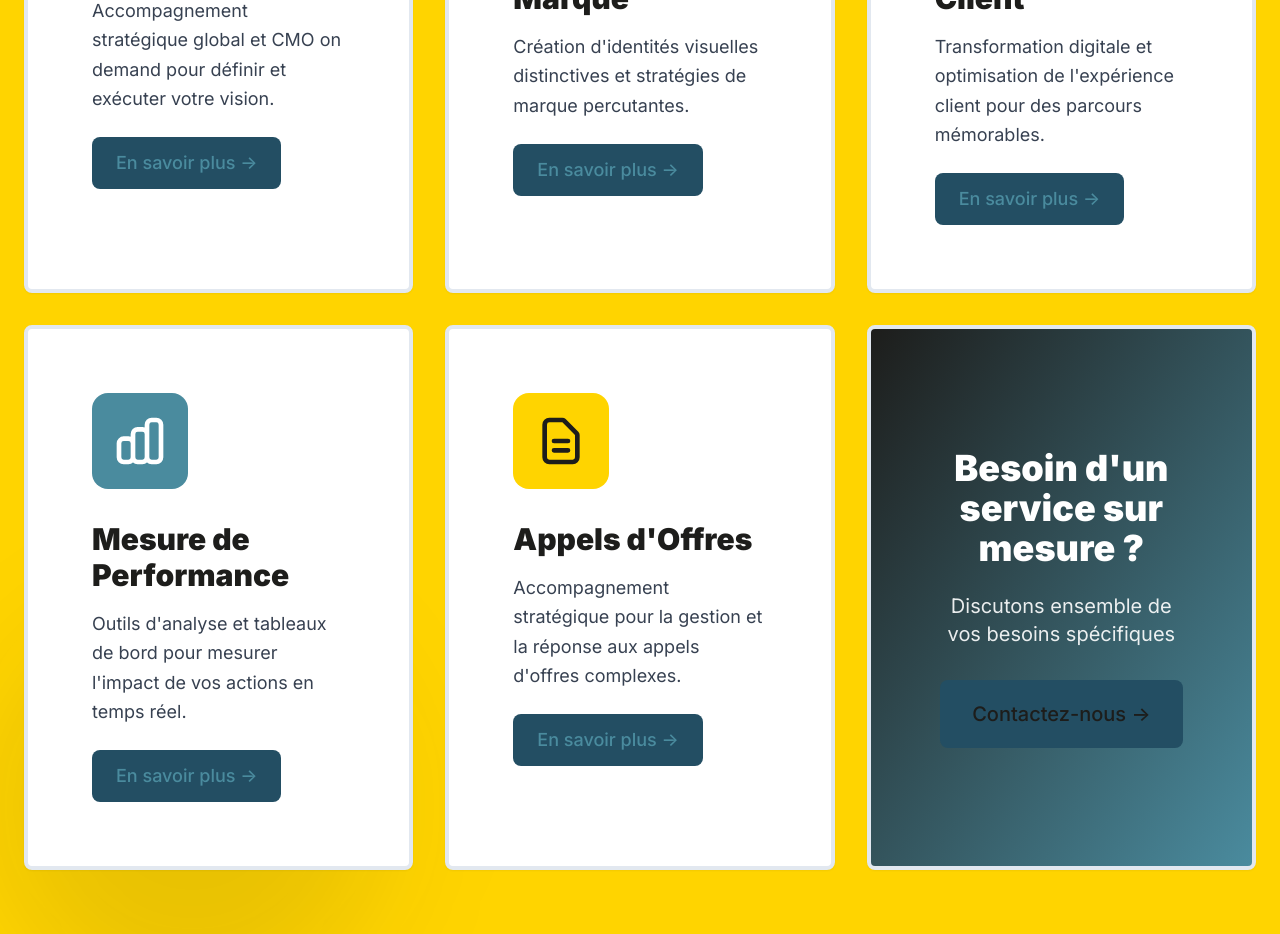
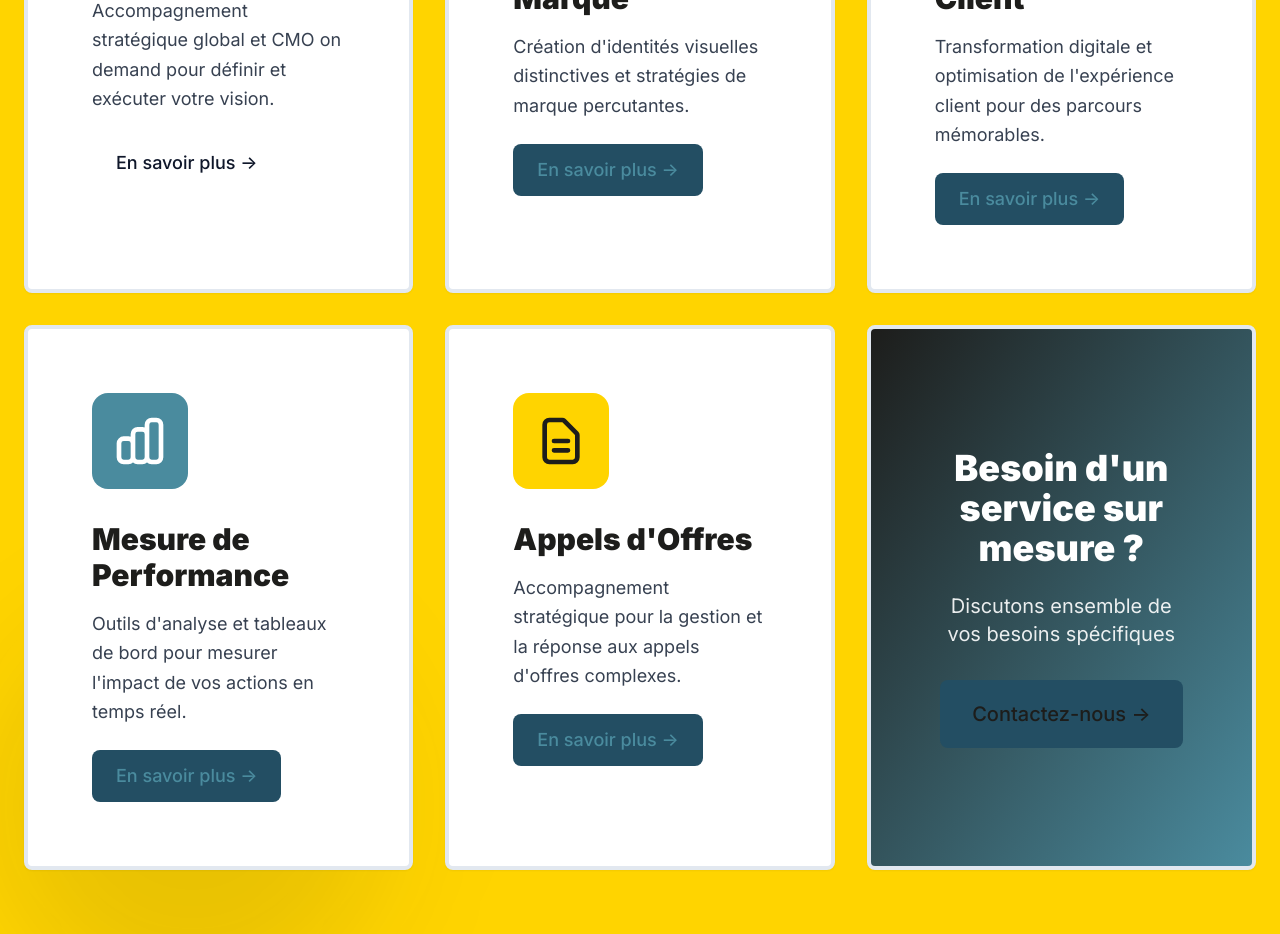
Before and after one commit to clement893/Exp-Collective, a Next.js app in the folder apps/web/: page /en in a window 1280 px wide. Shown: the part 1500-2434 px from the top of the page. Built offline with nearby package versions, Linux system fonts and the light colour scheme; no server answers.

Commit message:
Fix: Replace invalid Button variant 'link' with 'ghost'

```diff
--- a/apps/web/src/app/[locale]/page.tsx
+++ b/apps/web/src/app/[locale]/page.tsx
@@ -104,7 +104,7 @@ export default function ExpHomePage() {
                 Accompagnement stratégique global et CMO on demand pour définir et exécuter votre vision.
               </p>
               <Link href="/services/strategie-cmo">
-                <Button variant="link" className="text-exp-teal font-bold text-lg group-hover:text-exp-black transition-colors">
+                <Button variant="ghost" className="text-exp-teal font-bold text-lg group-hover:text-exp-black transition-colors">
                   En savoir plus →
                 </Button>
               </Link>
```
